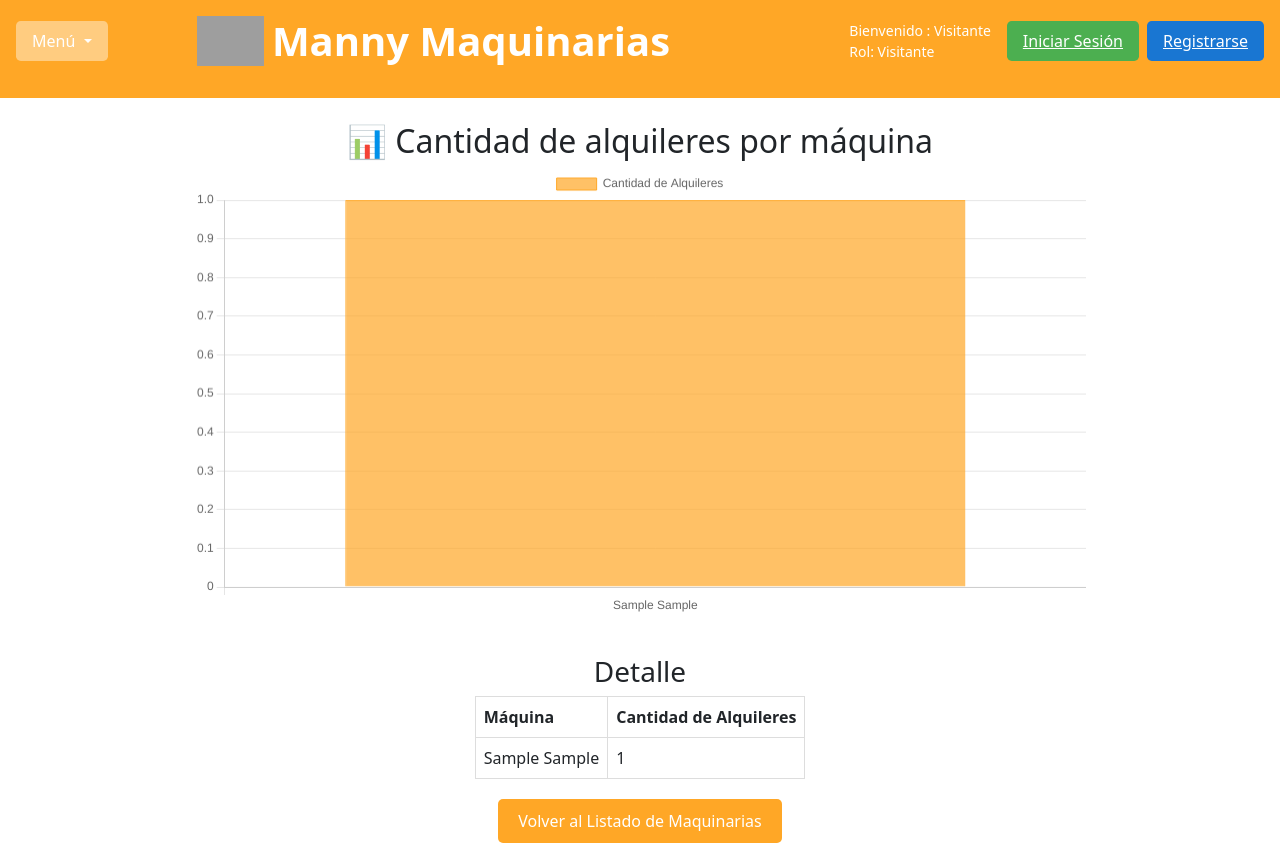
After one commit to SantyChQu/ProyectoIngeCopia, a Django app: page /estadisticas/alquileresPorMaquina/ in a window 1280 px wide. The commit adds this page. Run offline with Django 5.2, Linux system fonts and the light colour scheme; tables that the repository leaves empty hold one stand-in row (values such as "Sample post"); grey boxes are pictures that could not be loaded.

Commit message:
Grafico maquinas

```diff
--- /dev/null
+++ b/ApartadoCliente/templates/AlquileresPorMaquinaria.html
@@ -0,0 +1,63 @@
+{% extends 'base.html' %}
+
+{% block content %}
+  <h2 style="text-align:center;">📊 Cantidad de alquileres por máquina</h2>
+
+  <div style="width: 80%; margin: 0 auto;">
+    <canvas id="graficoMaquinas"></canvas>
+  </div>
+
+  <script src="https://cdn.jsdelivr.net/npm/chart.js"></script>
+  <script>
+    const ctx = document.getElementById('graficoMaquinas').getContext('2d');
+    const grafico = new Chart(ctx, {
+      type: 'bar',
+      data: {
+        labels: {{ labels|safe }},
+        datasets: [{
+          label: 'Cantidad de Alquileres',
+          data: {{ data|safe }},
+          backgroundColor: 'rgba(255, 167, 38, 0.7)',
+          borderColor: 'rgba(255, 167, 38, 1)',
+          borderWidth: 1
+        }]
+      },
+      options: {
+        indexAxis: 'x',
+        scales: {
+          y: {
+            beginAtZero: true,
+            precision: 0,
+            stepSize: 1
+          }
+        }
+      }
+    });
+  </script>
+
+  <h3 style="text-align:center; margin-top: 40px;">Detalle</h3>
+  <table style="margin: 0 auto; border-collapse: collapse;">
+    <thead>
+      <tr>
+        <th style="border: 1px solid #ddd; padding: 8px;">Máquina</th>
+        <th style="border: 1px solid #ddd; padding: 8px;">Cantidad de Alquileres</th>
+      </tr>
+    </thead>
+    <tbody>
+      {% for maquina in maquinas %}
+      <tr>
+        <td style="border: 1px solid #ddd; padding: 8px;">{{ maquina.marca }} {{ maquina.modelo }}</td>
+        <td style="border: 1px solid #ddd; padding: 8px;">{{ maquina.cantidad_alquileres }}</td>
+      </tr>
+      {% endfor %}
+    </tbody>
+  </table>
+
+  <div style="text-align: center; margin-top: 20px;">
+    <a href="{% url 'ver_maquinarias' %}">
+      <button style="background-color: #FFA726; border: none; padding: 10px 20px; border-radius: 5px; color: white; cursor: pointer;">
+        Volver al Listado de Maquinarias
+      </button>
+    </a>
+  </div>
+{% endblock %}
--- a/ApartadoMaquina/views.py
+++ b/ApartadoMaquina/views.py
@@ -165,3 +165,23 @@ def modificar_maquina(request, id):
    #maquinaria.estado = 'inhabilitado' if maquinaria.estado == 'habilitado' else 'habilitado'
     #maquinaria.save()
     #return redirect('ver_maquinarias')
+
+from django.db.models import Count
+from django.shortcuts import render
+from General.models import Maquinaria  # o desde donde tengas tu modelo
+
+def alquileres_por_maquina(request):
+    # Traer todas las máquinas que NO están eliminadas
+    maquinas = Maquinaria.objects.exclude(estado='eliminado').annotate(
+        cantidad_alquileres=Count('alquiler')  # Usa related_name si es distinto
+    )
+
+    # Preparar los datos para Chart.js
+    labels = [f"{m.marca} {m.modelo}" for m in maquinas]
+    data = [m.cantidad_alquileres for m in maquinas]
+
+    return render(request, 'alquileresPorMaquinaria.html', {
+        'labels': labels,
+        'data': data,
+        'maquinas': maquinas,
+    })
--- a/General/templates/base.html
+++ b/General/templates/base.html
@@ -97,8 +97,6 @@
                     <li><a class="dropdown-item" href="/agregar_maquina/">Agregar Máquina</a></li>
                     <li><a class="dropdown-item" href="/clientes/">Ver Listado Clientes</a></li>
                     <li><a class="dropdown-item" href="/maquinarias/">Ver Listado Maquinarias</a></li>
-                    <li><a class="dropdown-item" href="{% url 'estadisticas_clientes' %}">Ver Estadísticas Clientes</a></li>
-                    <li><a class="dropdown-item" href="{% url 'estadisticas_alquileres_localidad' %}">Ver Estadísticas Alquileres</a></li>
                     <li><a class="dropdown-item" href="/agregar_empleado/">Agregar Empleado</a></li>
                     <li><a class="dropdown-item" href="/empleados/">Ver Listado Empleados</a></li>
                 {% endif %}
@@ -133,7 +131,10 @@
                         {% endif %}
 
                         {% if request.session.cliente_rol == "jefe" %}
-                            <li><a class="dropdown-item" href="/proximamente">Estamos Trabajando en ello </a></li>
+                                <li><a class="dropdown-item" href="{% url 'estadisticas_clientes' %}">Ver Estadísticas Clientes</a></li>
+                                <li><a class="dropdown-item" href="{% url 'estadisticas_alquileres_localidad' %}">Ver Estadísticas Alquileres</a></li>
+                                <li><a class="dropdown-item" href="{% url 'alquileres_por_maquina' %}">Ver Estadísticas Alquileres por maquina</a></li>
+                                <li><a class="dropdown-item" href="/proximamente">Estamos Trabajando en ello </a></li>
                         {% endif %}
                     </ul>
                 </div>
--- a/ManiMaquinas/urls.py
+++ b/ManiMaquinas/urls.py
@@ -58,6 +58,7 @@ urlpatterns = [
     path('agregar_empleado/',general.registro_empleado, name='registro_empleado'),
     path('empleados/', general.verEmpleados , name="verEmpleados"),
     path('clientes/cambiar_estado/<int:id>/', general.cambiar_estado_Empleado, name='cambiar_estado_Empleado'),
+    path('estadisticas/alquileresPorMaquina/', maquinas_views.alquileres_por_maquina, name='alquileres_por_maquina'),
     ]
 if settings.DEBUG:
     urlpatterns += static(settings.MEDIA_URL, document_root=settings.MEDIA_ROOT)
```
Also changed, not shown: media/maquinas/Maquina_1_6UhybFv.jpg (added), media/maquinas/Maquina_3.jpg (added), media/maquinas/Maquina_3_Ktl2wgQ.jpg (added), media/maquinas/Maquina_5_oxa9qLR.jpg (added), media/maquinas/Maquina_6_sAjMgLQ.jpg (added).
